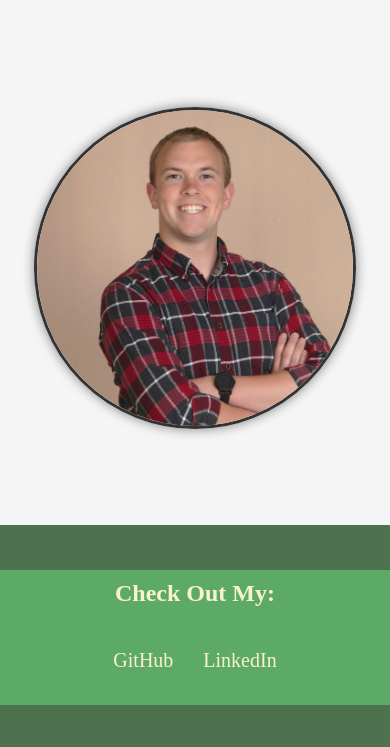
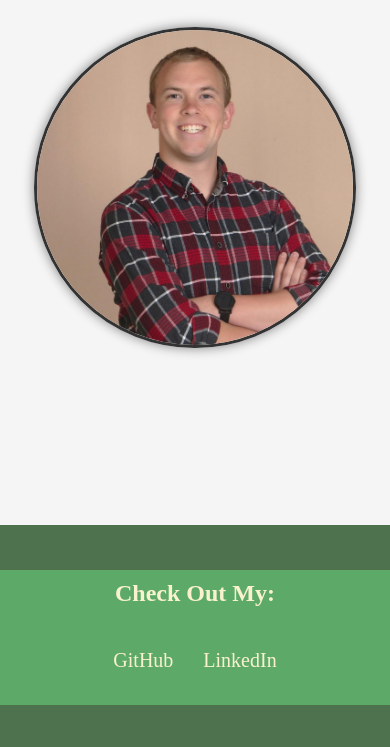
Before and after one commit to kjm1550/PersonalPortfolio2, a plain HTML site: page index.html in a window 390 px wide. Shown: the part 274-1021 px from the top of the page. Drawn offline with Linux system fonts and the light colour scheme.

Commit message:
Small Phone Fixes

```diff
--- a/styles/styles.css
+++ b/styles/styles.css
@@ -46,13 +46,14 @@
     display: flex;
     align-items: center;
     flex-wrap: wrap;
+    align-content: center;
     margin: 0 auto;
     max-width: 1200px;
 }
 #welcome .item {
     width: 50%;
     min-width: 450px;
-    margin: 0 auto;
+    margin: 15px auto;
 }
 #welcome h1, #welcome h2 {
     width: 400px;
```
